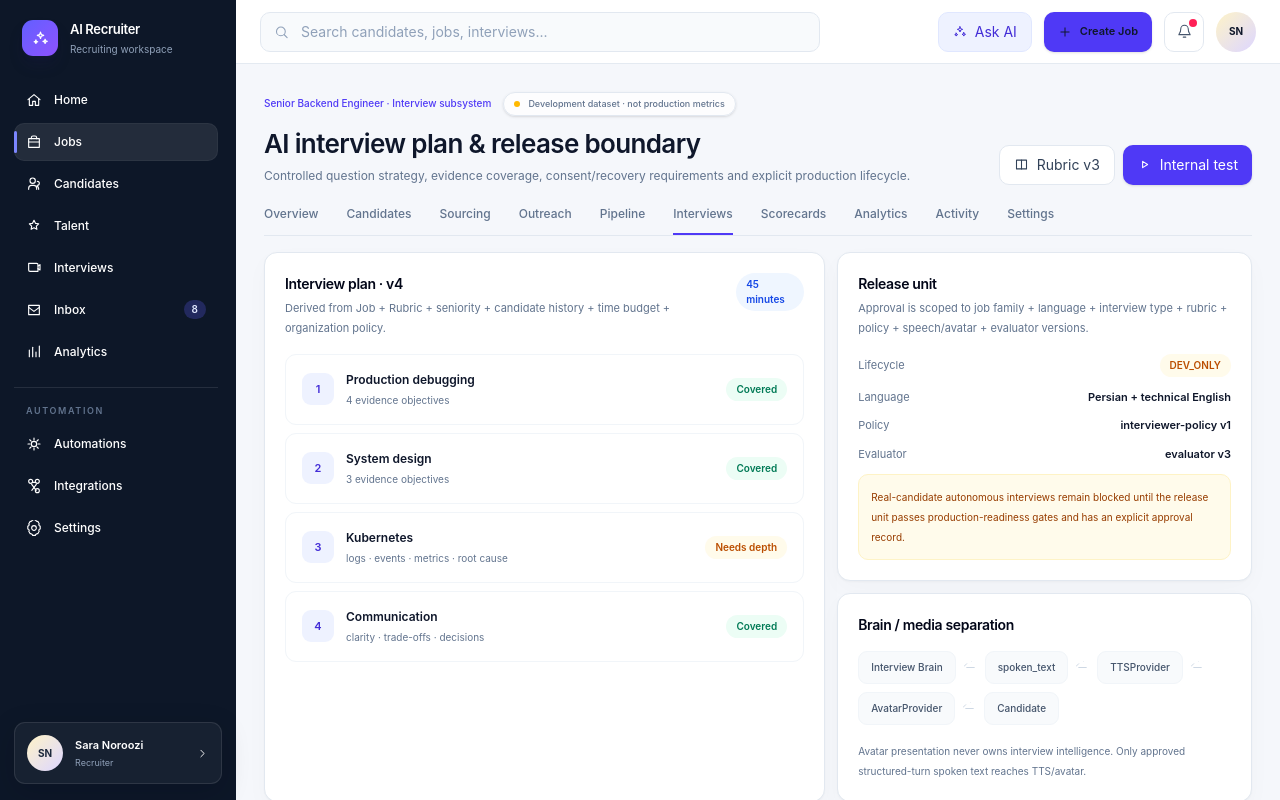
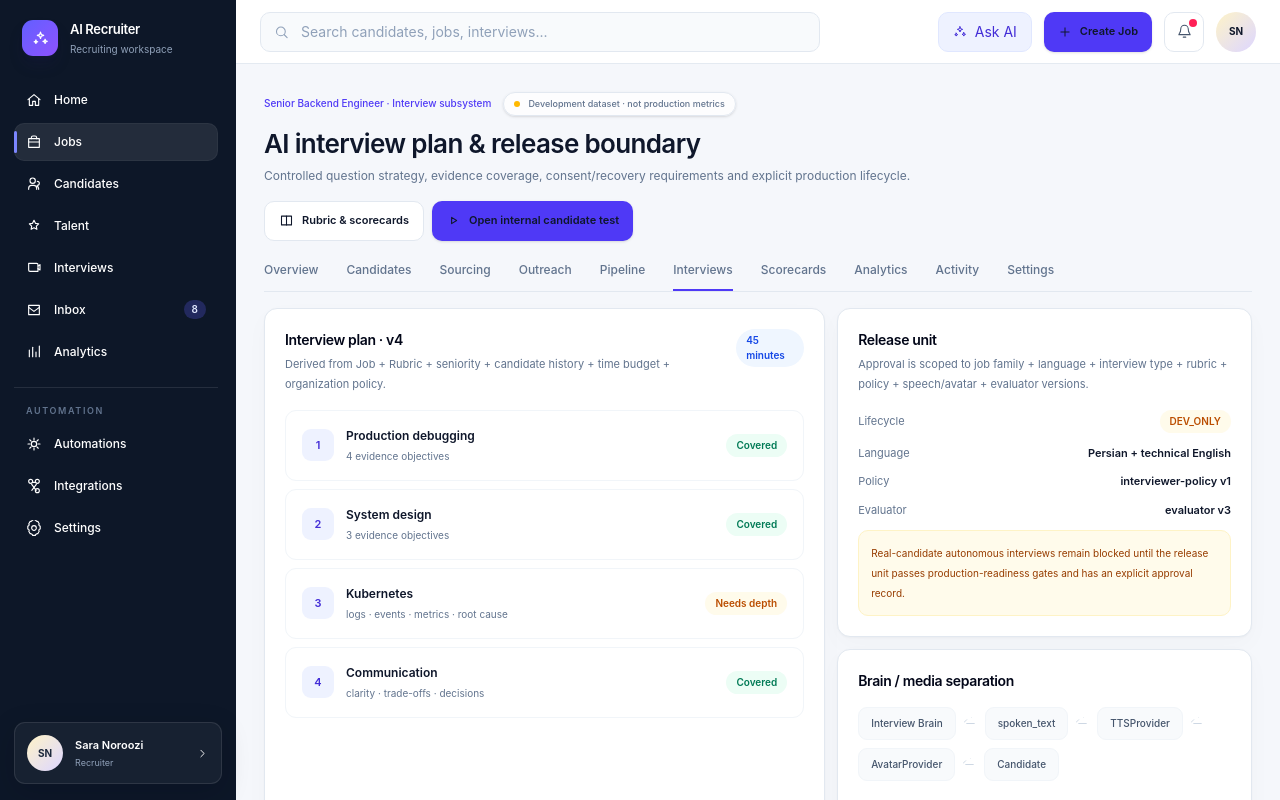
Before and after one commit to sajadcut/interview, a Next.js app in the folder apps/web/: page /app/jobs/senior-backend-engineer/interviews in a window 1280 px wide. Shown: the top 800 px of the page. Built offline with nearby package versions, Linux system fonts and the light colour scheme.

Commit message:
fix: wire interview workspace primary actions

```diff
--- a/apps/web/app/app/jobs/senior-backend-engineer/interviews/page.tsx
+++ b/apps/web/app/app/jobs/senior-backend-engineer/interviews/page.tsx
@@ -25,7 +25,10 @@ export default function JobInterviewsPage() {
           <h1 className="text-[26px] font-semibold tracking-tight">AI interview plan & release boundary</h1>
           <p className="mt-1 text-[12px] text-slate-500">Controlled question strategy, evidence coverage, consent/recovery requirements and explicit production lifecycle.</p>
         </div>
-        <div className="flex gap-2"><ToolbarButton icon="columns">Rubric v3</ToolbarButton><ToolbarButton primary icon="play">Internal test</ToolbarButton></div>
+        <div className="flex gap-2">
+          <ToolbarButton href="/app/jobs/senior-backend-engineer/scorecards" icon="columns">Rubric & scorecards</ToolbarButton>
+          <ToolbarButton href="/candidate" primary icon="play">Open internal candidate test</ToolbarButton>
+        </div>
       </div>
 
       <WorkspaceTabs tabs={jobTabs} active="Interviews" />
```
